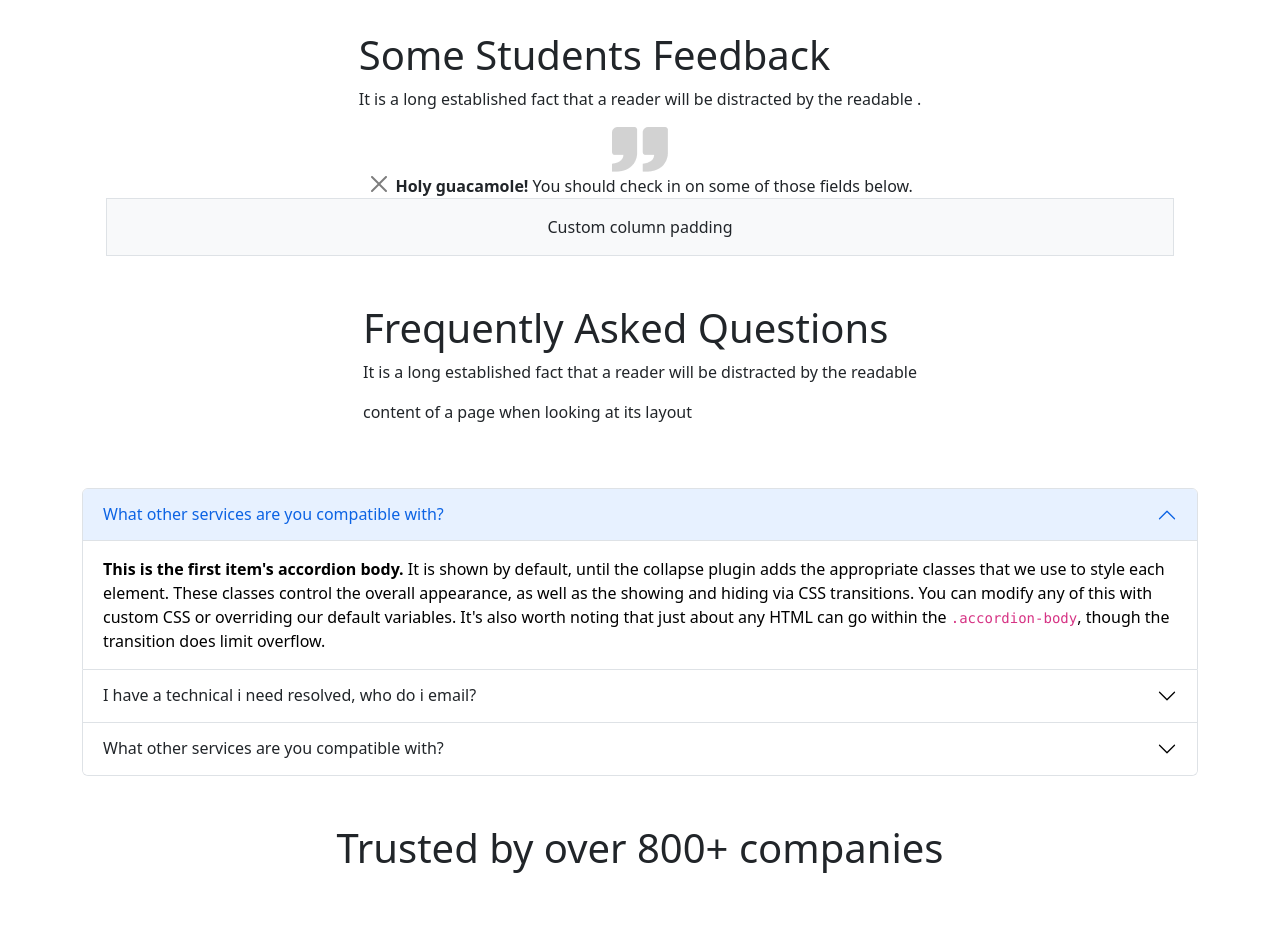
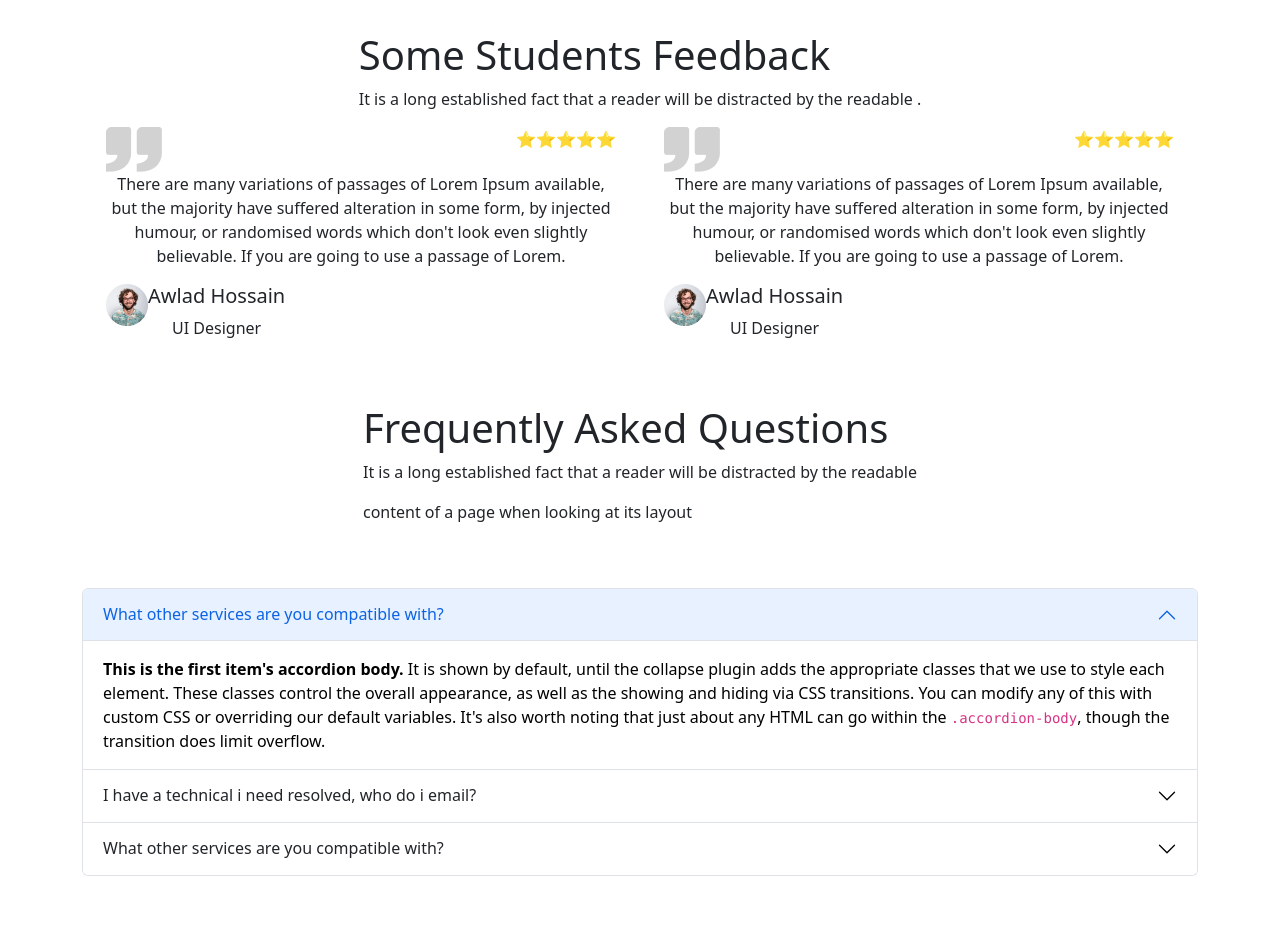
Before and after one commit to Tanvir160/Assignment-3, a plain HTML site: page index.html in a window 1280 px wide. Shown: the part 3400-4327 px from the top of the page. Drawn offline with nearby package versions, Linux system fonts and the light colour scheme.

Commit message:
first commit

```diff
--- a/index.html
+++ b/index.html
@@ -336,28 +336,54 @@
      </section>
      <!-- end  -->
      <section>
-      <!-- I AM TANVIR  -->
       <div class="container">
         <div class="container px-4 text-center">
           <div class="row gx-5">
             <div class="col">
-             <div class="">
+             <div class="d-flex justify-content-between">
               <div>
                 <img src="img/comma.png" alt="">
               </div>
               <div>
-
+                ⭐⭐⭐⭐⭐
               </div>
-                <button type="button" class="btn-close" data-bs-dismiss="alert" aria-label="Close"></button>
-
-                <strong>Holy guacamole!</strong> You should check in on some of those fields below.
-              </div>
-
-
+             </div>
+             <p>There are many variations of passages of Lorem Ipsum available, but
+              the majority have suffered alteration in some form, by injected
+              humour, or randomised words which don't look even slightly
+              believable. If you are going to use a passage of Lorem.</p>
+              <div class="d-flex">
+                <div>
+                 <img src="img/student-5.png" alt="">
+                </div>
+                <div>
+                 <h5>Awlad Hossain</h5>
+                 <p>UI Designer</p>
+                </div>
              </div>
             </div>
             <div class="col">
-              <div class="p-3 border bg-light">Custom column padding</div>
+              <div class="d-flex justify-content-between">
+                <div>
+                  <img src="img/comma.png" alt="">
+                </div>
+                <div>
+                  ⭐⭐⭐⭐⭐
+                </div>
+               </div>
+               <p>There are many variations of passages of Lorem Ipsum available, but
+                the majority have suffered alteration in some form, by injected
+                humour, or randomised words which don't look even slightly
+                believable. If you are going to use a passage of Lorem.</p>
+                <div class="d-flex">
+                  <div>
+                   <img src="img/student-5.png" alt="">
+                  </div>
+                  <div>
+                   <h5>Awlad Hossain</h5>
+                   <p>UI Designer</p>
+                  </div>
+               </div>
             </div>
           </div>
         </div>
```
Also changed, not shown: img/student-5.png (added), img/student-6.png (added).
